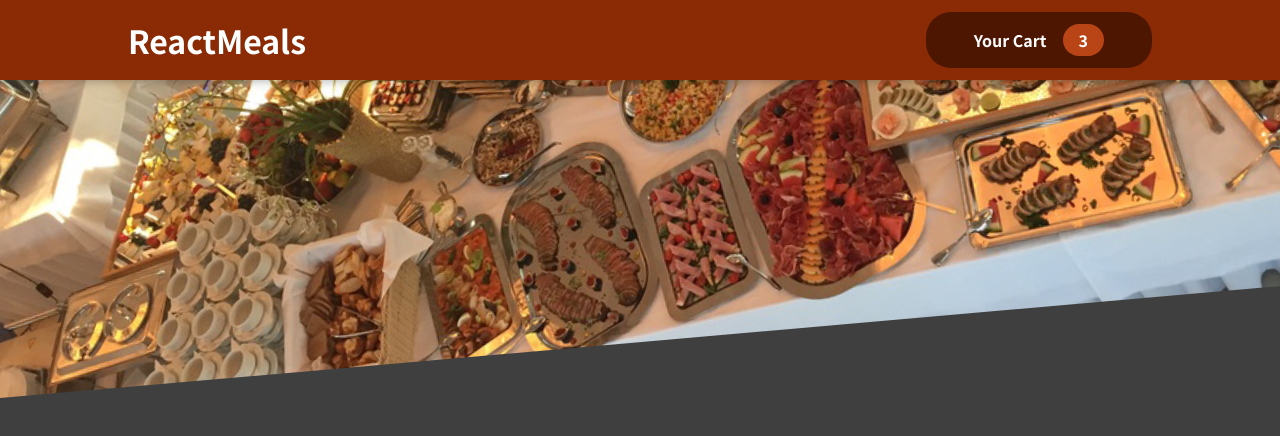
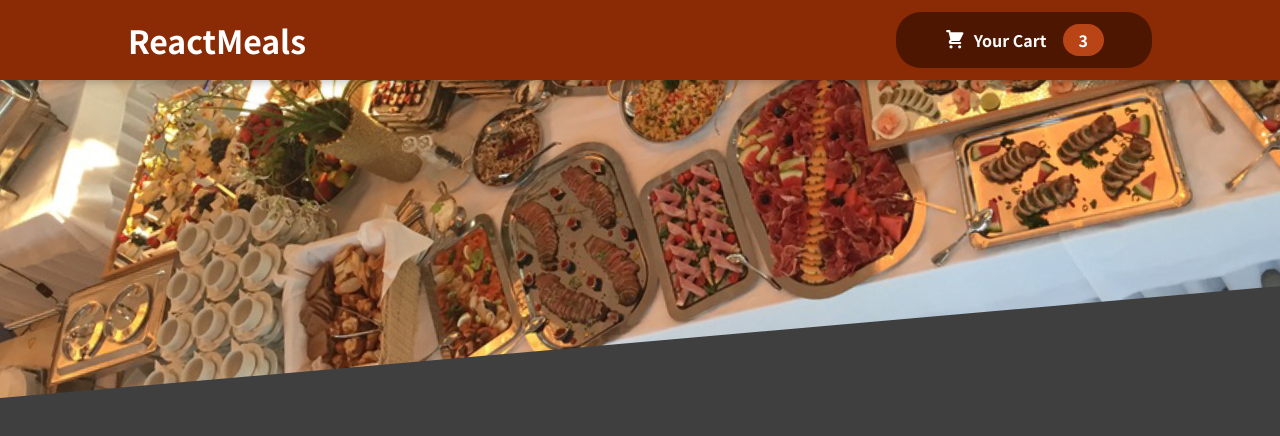
Before and after one commit to Chalderrr/react-js-training, a React (Create React App) app: page / in a window 1280 px wide. Shown: the top 436 px of the page. Built offline with nearby package versions, Linux system fonts and the light colour scheme.

Commit message:
:lipstick: add cart icon class

```diff
--- a/src/components/Layout/HeaderCartButton.js
+++ b/src/components/Layout/HeaderCartButton.js
@@ -5,7 +5,7 @@ import classes from './HeaderCartButton.module.css';
 const HeaderCartButton = (props) => {
     return (
         <button className={classes.button}>
-            <span>
+            <span className={classes.icon}>
                 <CartIcon />
             </span>
             <span>Your Cart</span>
```
